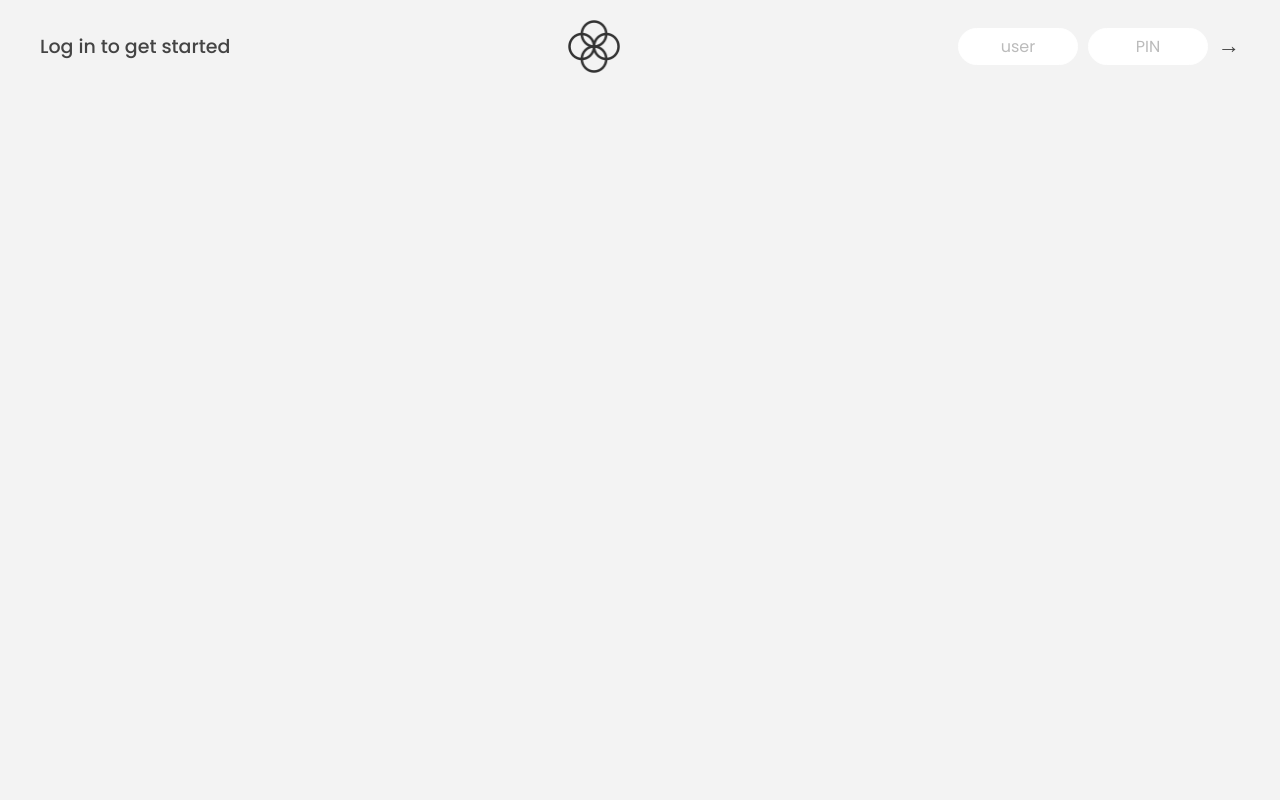
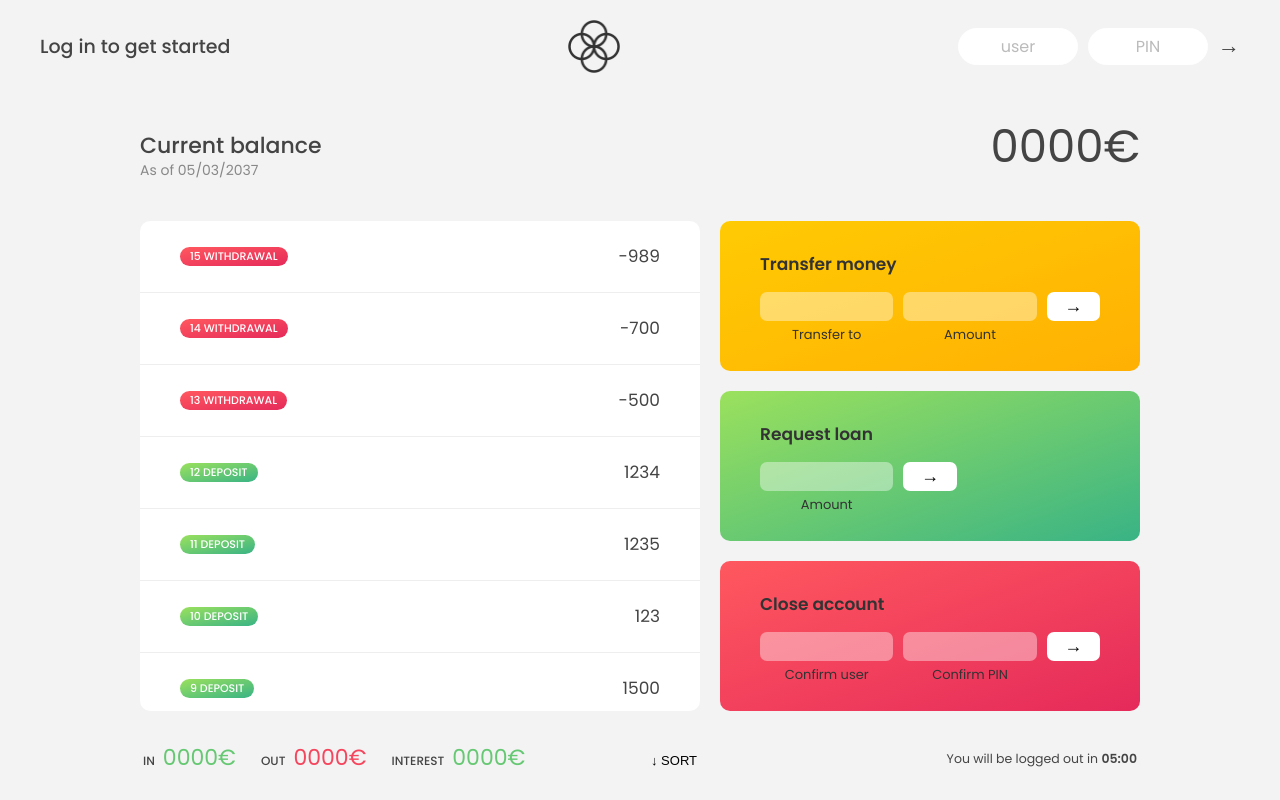
Before and after one commit to mikhailtalapila/complete_js, a plain HTML site: page index.html in a window 1280 px wide. Drawn offline with Linux system fonts and the light colour scheme.

Commit message:
map filter reduce

```diff
--- a/script.js
+++ b/script.js
@@ -7,7 +7,10 @@
 // Data
 const account1 = {
   owner: 'Jonas Schmedtmann',
-  movements: [200, 450, -400, 3000, -650, -130, 70, 1300],
+  movements: [
+    200, 450, -400, 3000, -650, -130, 70, 1300, 1500, 123, 1235, 1234, -500,
+    -700, -989,
+  ],
   interestRate: 1.2, // %
   pin: 1111,
 };
@@ -61,6 +64,25 @@ const inputLoanAmount = document.querySelector('.form__input--loan-amount');
 const inputCloseUsername = document.querySelector('.form__input--user');
 const inputClosePin = document.querySelector('.form__input--pin');
 
+const displayMovements = function (movements) {
+  containerMovements.innerHTML = '';
+  movements.forEach(function (mov, i) {
+    const type = mov > 0 ? 'deposit' : 'withdrawal';
+    const html = `
+        <div class="movements__row">
+          <div class="movements__type movements__type--${type}">${
+      i + 1
+    } ${type}</div>
+          <div class="movements__value">${mov}</div>
+        </div>
+    `;
+    containerMovements.insertAdjacentHTML('afterbegin', html);
+  });
+};
+
+displayMovements(account1.movements);
+// console.log(containerMovements.innerHTML);
+
 /////////////////////////////////////////////////
 /////////////////////////////////////////////////
 // LECTURES
@@ -104,7 +126,6 @@ const inputClosePin = document.querySelector('.form__input--pin');
 // console.log('jonas'.at(1));
 // console.log('jonas'.at(-1));
 
-const movements = [200, 450, -400, 3000, -650, -130, 70, 1300];
 // for (const [i, movement] of movements.entries()) {
 //   // for (const movement of movements) {
 //   if (movement > 0) console.log(`Movement ${i} you deposited ${movement}`);
@@ -131,3 +152,39 @@ const movements = [200, 450, -400, 3000, -650, -130, 70, 1300];
 // currenciesUnique.forEach(function (value, _, set) {
 //   console.log(`${value} ${value}`);
 // });
+
+// const checkDogs = function (dogsJulia, dogsKate) {
+//   let dogsJuliaCopy = dogsJulia.slice(1);
+//   dogsJuliaCopy = dogsJuliaCopy.slice(0, dogsJuliaCopy.length - 1);
+//   // console.log(dogsJuliaCopy);
+//   const combined = [...dogsKate, ...dogsJuliaCopy];
+//   // console.log(combined);
+//   combined.forEach(function (dog, i) {
+//     if (dog < 3) console.log(`Dog number ${i + 1} is still a puppy`);
+//     else
+//       console.log(`Dog number ${i + 1} is an adult, and is ${dog} years old`);
+//   });
+// };
+// const dogsJulia = [3, 5, 2, 12, 7];
+// const dogsKate = [4, 1, 15, 8, 3];
+// checkDogs(dogsJulia, dogsKate);
+// const data1 = [9, 16, 6, 8, 3];
+// const data2 = [10, 5, 6, 1, 4];
+// checkDogs(data1, data2);
+//
+
+const movements = [200, 450, -400, 3000, -650, -130, 70, 1300];
+const EuToUsd = 1.1;
+const movementsUsd = movements.map(el => el * EuToUsd);
+console.log(movements);
+console.log(movementsUsd);
+
+let movementsUsdFor = [];
+for (const mov of movements) {
+  movementsUsdFor.push(mov * EuToUsd);
+}
+console.log(movementsUsdFor);
+const movementsDescriptions = movements.map((mov, i, array) => {
+  return `you ${mov > 0 ? 'deposited' : 'withdrew'} ${Math.abs(mov)}`;
+});
+console.log(movementsDescriptions);
--- a/style.css
+++ b/style.css
@@ -94,7 +94,7 @@ nav {
   gap: 2rem;
 
   /* NOTE This creates the fade in/out anumation */
-  opacity: 0;
+  /* opacity: 0; */
   transition: all 1s;
 }
 
```
